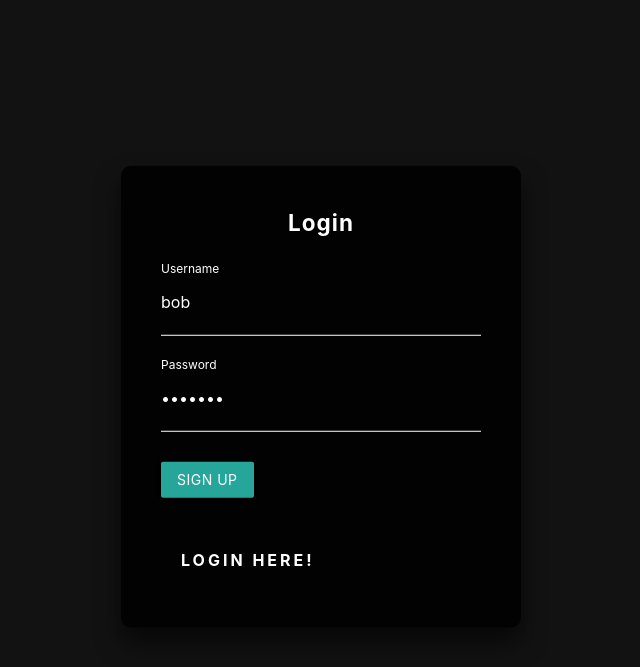
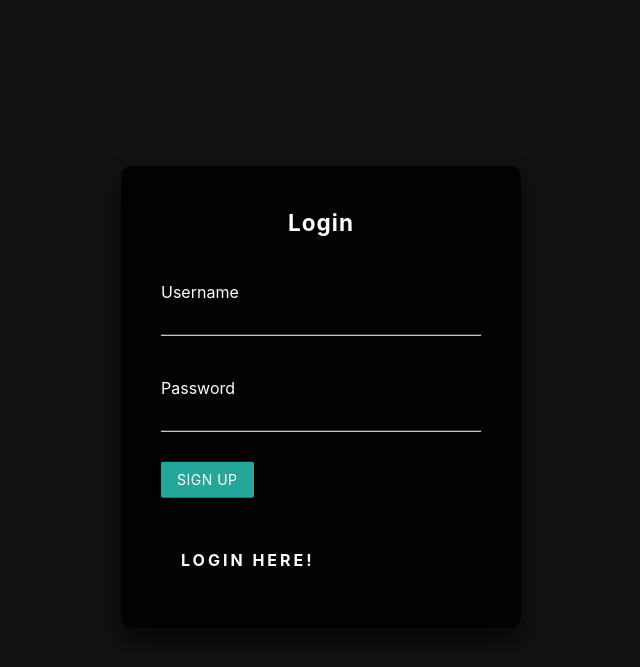
Before and after one commit to localhusks/ShapeShift-Studio, a Flask app: page /signup in a window 1280 px wide. Shown: the top 667 px of the page, without its empty margins (319-959 px from the left). Run offline with Flask 3, Linux system fonts and the light colour scheme.

Commit message:
Fixed SignUp Page Value

```diff
--- a/App/templates/signup.html
+++ b/App/templates/signup.html
@@ -197,11 +197,11 @@
         <p>Login</p>
         <form  method="POST" action="/signup">
             <div class="user-box">
-                <input value="bob" name="username" type="text" class="validate" required>
+                <input value="" name="username" type="text" class="validate" required>
                 <label>Username</label>
             </div>
             <div class="user-box">
-                <input value="bobpass" name="password" type="password" class="validate" required>
+                <input value="" name="password" type="password" class="validate" required>
                 <label>Password</label>
             </div>
             <div>
```
